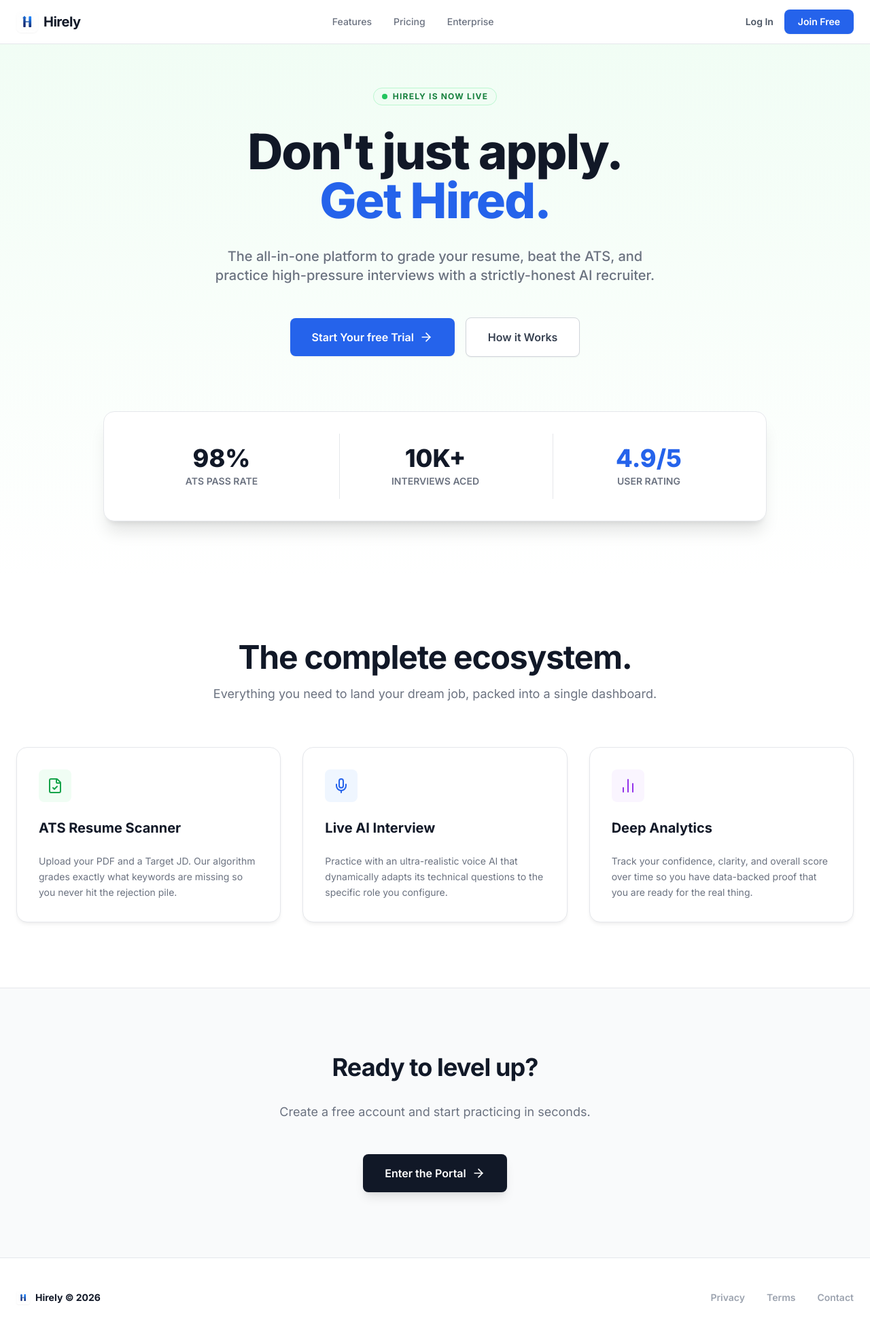
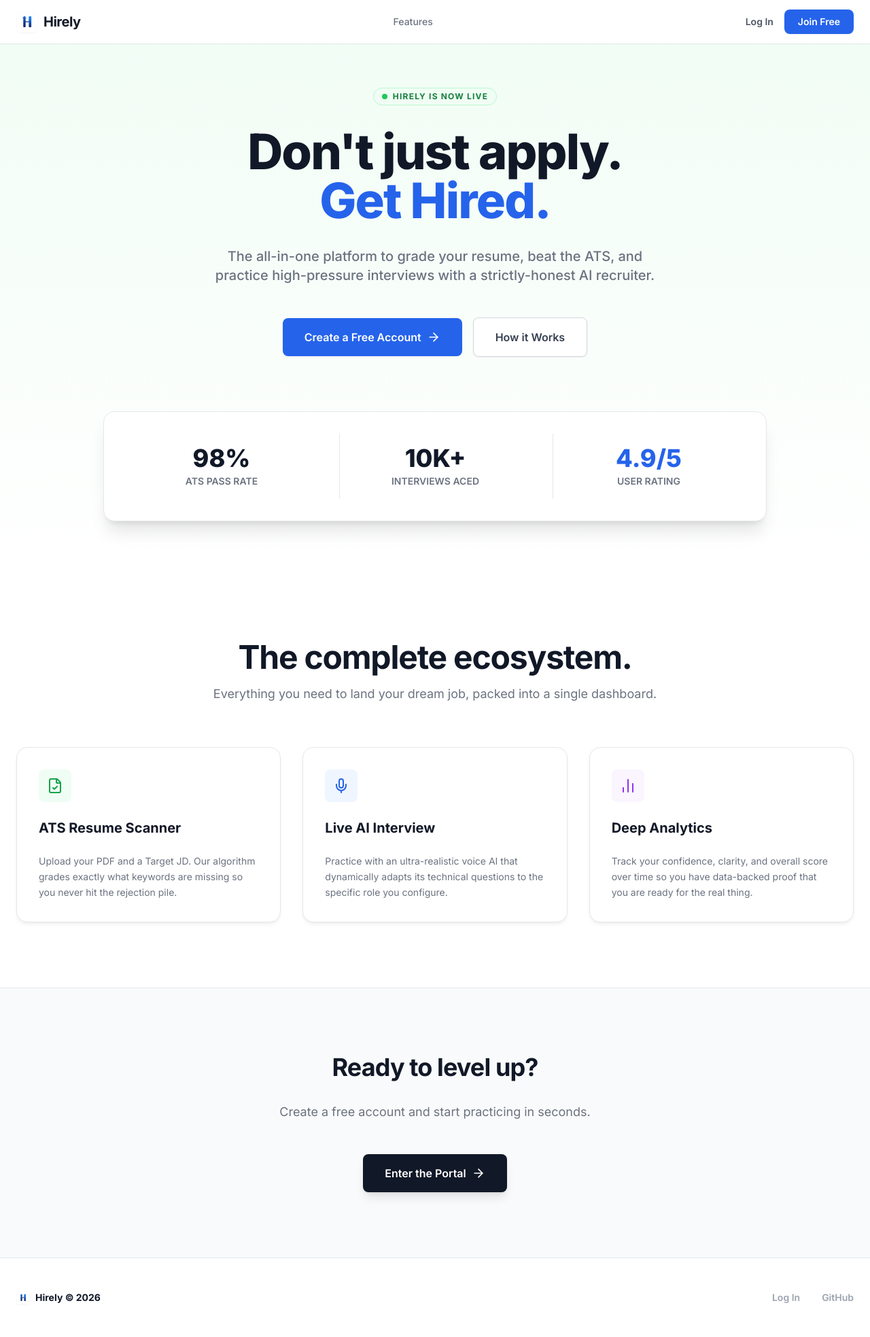
Before and after one commit to hr5ht/Hirely, a Django app: page / in a window 1280 px wide. Shown: the whole page at 68% size. Run offline with Django 5.2, Linux system fonts and the light colour scheme; some libraries are stand-ins or nearby versions.

Commit message:
fix: polish from the final walkthrough

```diff
--- a/backend/templates/landing.html
+++ b/backend/templates/landing.html
@@ -46,12 +46,10 @@
             </div>
             <div class="hidden md:flex items-center gap-8 text-sm font-medium text-gray-500">
                 <a href="#features" class="hover:text-gray-900 transition-colors">Features</a>
-                <a href="#" class="hover:text-gray-900 transition-colors">Pricing</a>
-                <a href="#" class="hover:text-gray-900 transition-colors">Enterprise</a>
             </div>
             <div class="flex items-center gap-4">
                 <a href="/login/" class="text-sm font-semibold text-gray-600 hover:text-gray-900 transition-colors">Log In</a>
-                <a href="/login/" class="bg-blue-600 text-white px-5 py-2 rounded-lg text-sm font-semibold hover:bg-blue-700 transition-colors shadow-sm">Join Free</a>
+                <a href="/register/" class="bg-blue-600 text-white px-5 py-2 rounded-lg text-sm font-semibold hover:bg-blue-700 transition-colors shadow-sm">Join Free</a>
             </div>
         </div>
     </nav>
@@ -77,8 +75,8 @@
             </p>
 
             <div class="flex flex-col sm:flex-row items-center justify-center gap-4 pt-4 animate-in fade-in slide-in-from-bottom-10 duration-1000">
-                <a href="/login/" class="w-full sm:w-auto px-8 py-4 bg-blue-600 text-white font-semibold rounded-lg hover:bg-blue-700 transition-all shadow-sm flex items-center justify-center gap-2">
-                    Start Your free Trial <i data-lucide="arrow-right" class="w-5 h-5"></i>
+                <a href="/register/" class="w-full sm:w-auto px-8 py-4 bg-blue-600 text-white font-semibold rounded-lg hover:bg-blue-700 transition-all shadow-sm flex items-center justify-center gap-2">
+                    Create a Free Account <i data-lucide="arrow-right" class="w-5 h-5"></i>
                 </a>
                 <a href="#features" class="w-full sm:w-auto px-8 py-4 bg-white border border-gray-300 text-gray-700 font-semibold rounded-lg hover:bg-gray-50 transition-all flex items-center justify-center gap-2 shadow-sm">
                     How it Works
@@ -153,7 +151,7 @@
             <h2 class="text-4xl font-bold tracking-tight text-gray-900">Ready to level up?</h2>
             <p class="text-gray-500 text-lg">Create a free account and start practicing in seconds.</p>
             <div class="pt-4">
-                <a href="/login/" class="inline-flex items-center gap-2 px-8 py-4 bg-gray-900 text-white font-semibold rounded-lg hover:bg-gray-800 transition-colors shadow-lg">
+                <a href="/register/" class="inline-flex items-center gap-2 px-8 py-4 bg-gray-900 text-white font-semibold rounded-lg hover:bg-gray-800 transition-colors shadow-lg">
                     Enter the Portal <i data-lucide="arrow-right" class="w-5 h-5"></i>
                 </a>
             </div>
@@ -167,9 +165,8 @@
                 <span class="text-sm font-bold text-gray-900">Hirely © 2026</span>
             </div>
             <div class="flex gap-8 text-sm font-semibold text-gray-400">
-                <a href="#" class="hover:text-gray-900 transition-colors">Privacy</a>
-                <a href="#" class="hover:text-gray-900 transition-colors">Terms</a>
-                <a href="#" class="hover:text-gray-900 transition-colors">Contact</a>
+                <a href="/login/" class="hover:text-gray-900 transition-colors">Log In</a>
+                <a href="https://github.com/hr5ht/Hirely" class="hover:text-gray-900 transition-colors">GitHub</a>
             </div>
         </div>
     </footer>
--- a/backend/templates/profile.html
+++ b/backend/templates/profile.html
@@ -126,7 +126,7 @@
 
                         <div class="space-y-2">
                             <label for="field-new-password" class="text-sm font-semibold text-gray-700">New Password</label>
-                            <input id="field-new-password" type="password" name="new_password" required minlength="6"
+                            <input id="field-new-password" type="password" name="new_password" required minlength="8"
                                 class="w-full bg-gray-50 border border-gray-300 rounded-lg p-3 focus:border-blue-500 focus:ring-2 focus:ring-blue-200 outline-none transition-all text-sm text-gray-900">
                         </div>
 
```
Also changed, not shown: README.md.
